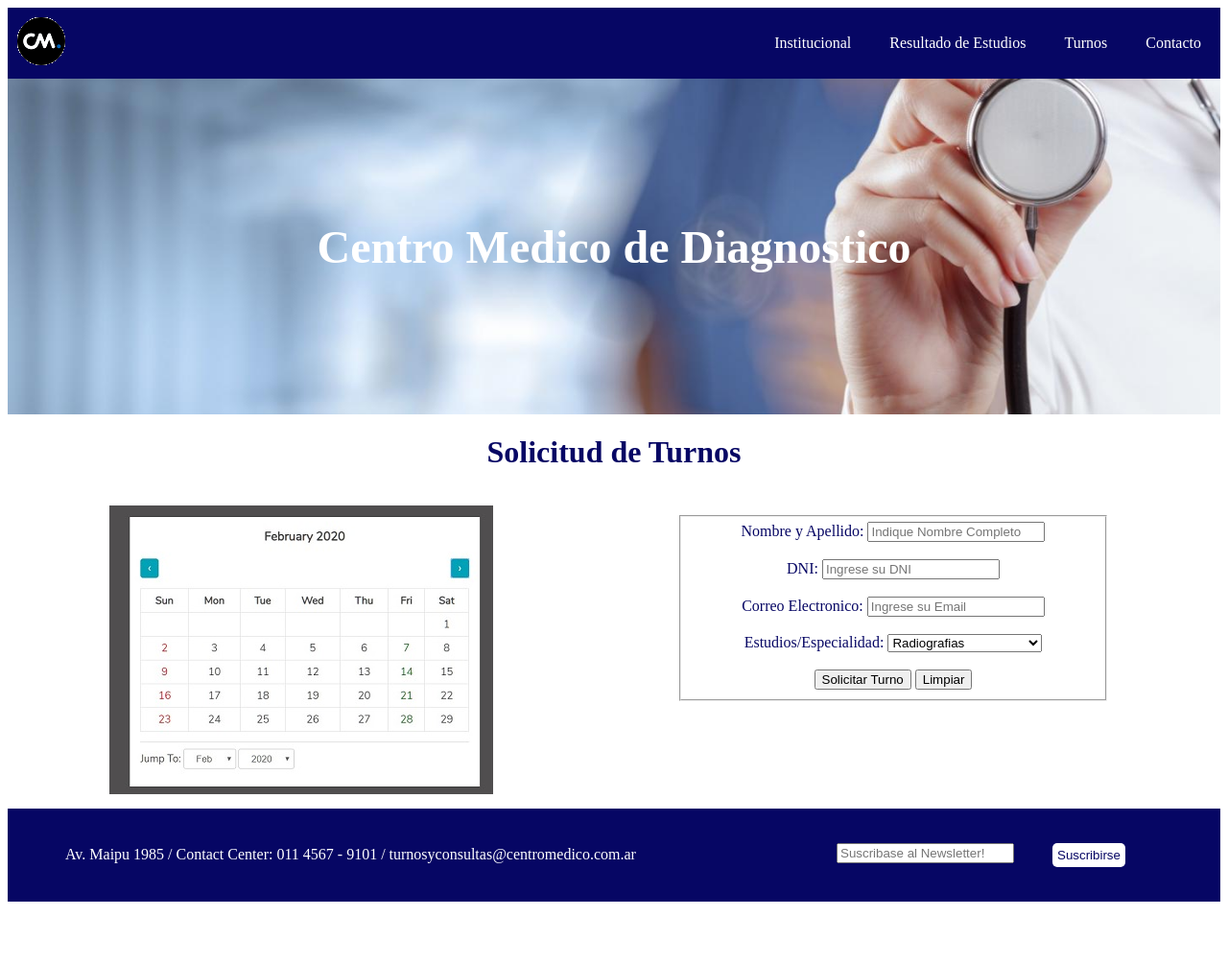
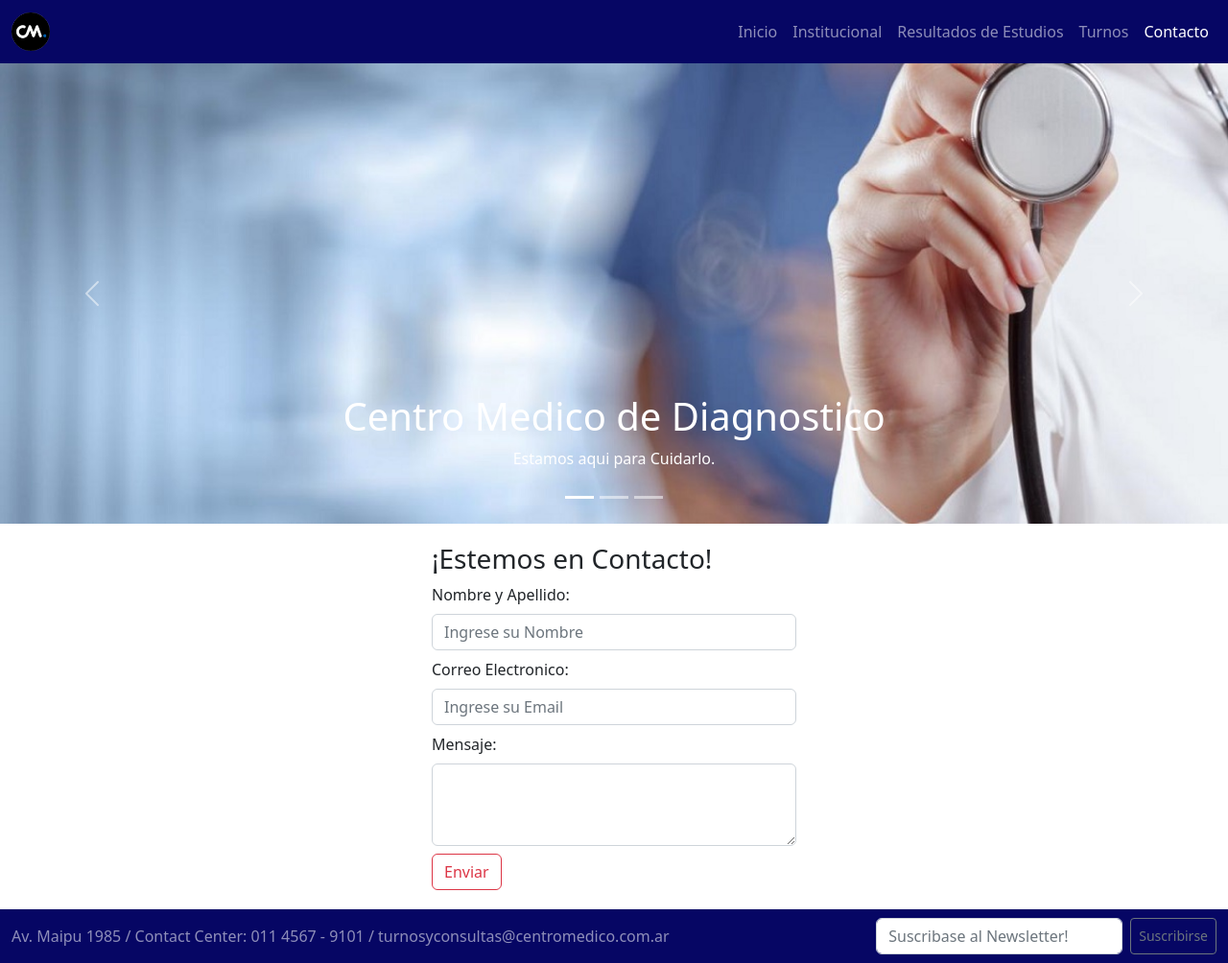
Before and after one commit to sebasaczuk/Pre-sebasaczuk, a plain HTML site: page pages/turnos.html in a window 1280 px wide. Shown: the whole page at 96% size. Before the commit the page ends 948 px from the top, so only its background shows below. Drawn offline with nearby package versions, Linux system fonts and the light colour scheme.

```diff
--- a/pages/turnos.html
+++ b/pages/turnos.html
@@ -4,73 +4,116 @@
     <meta charset="UTF-8">
     <meta http-equiv="X-UA-Compatible" content="IE=edge">
     <meta name="viewport" content="width=device-width, initial-scale=1.0">
-    <link rel="stylesheet" href="../css/style.css">
     <title>Centro Medico de Diagnostico</title>
+    <link href="https://cdn.jsdelivr.net/npm/bootstrap@5.2.3/dist/css/bootstrap.min.css" rel="stylesheet" integrity="sha384-rbsA2VBKQhggwzxH7pPCaAqO46MgnOM80zW1RWuH61DGLwZJEdK2Kadq2F9CUG65" crossorigin="anonymous">
+    <link href="https://cdnjs.cloudflare.com/ajax/libs/animate.css/4.1.1/animate.min.css" rel="stylesheet">
+    <link rel="stylesheet" href="../css/style2.css">
 </head>
     <body>
-    <nav>
-        <div class="logo">
-         <a href="../index.html"><img src="../img/small_minilogo.png" alt="logotipo" title="Inicio"></a>
+        <nav class="navbar navbar-expand-lg navbar-dark" style="background-color: rgb(6, 6, 100)">
+            <div class="container-fluid">
+            <a class="navbar-brand" href="../index.html">
+            <img src="../img/minilogo.png" alt="Inicio" width="40" height="40">
+          </a>
+            <button class="navbar-toggler" type="button" data-bs-toggle="collapse" data-bs-target="#navbarNav" aria-controls="navbarNav" aria-expanded="false" aria-label="Toggle navigation">
+                <span class="navbar-toggler-icon"></span>
+            </button>
+            <div class="collapse navbar-collapse" id="navbarNav">
+                <ul class="navbar-nav ms-auto">
+                    <li class="nav-item">
+                        <a class="nav-link" href="../index.html">Inicio</a>
+                    </li>
+                    <li class="nav-item">
+                    <a class="nav-link" href="../pages/institucional.html">Institucional</a>
+                </li>
+                <li class="nav-item">
+                    <a class="nav-link" href="../pages/resultados.html">Resultados de Estudios</a>
+                </li>
+                <li class="nav-item">
+                    <a class="nav-link" href="../pages/turnos.html">Turnos</a>
+                </li>
+                <li class="nav-item">
+                    <a class="nav-link active" aria-current="page" href="../pages/contacto.html">Contacto</a>
+                </li>
+                </ul>
             </div>
-        <ul>
-            <li><a href="../pages/institucional.html">Institucional</a></li>
-            <li><a href="../pages/resultados.html">Resultado de Estudios</a></li>
-            <li><a href="../pages/turnos.html">Turnos</a></li>
-            <li><a href="../pages/contacto.html">Contacto</a></li>
-        </ul>
+
         </nav>
         <header>
+            <div id="carouselExampleCaptions" class="carousel slide" data-bs-ride="false">
+                <div class="carousel-indicators">
+                <button type="button" data-bs-target="#carouselExampleCaptions" data-bs-slide-to="0" class="active" aria-current="true" aria-label="Slide 1"></button>
+                <button type="button" data-bs-target="#carouselExampleCaptions" data-bs-slide-to="1" aria-label="Slide 2"></button>
+                <button type="button" data-bs-target="#carouselExampleCaptions" data-bs-slide-to="2" aria-label="Slide 3"></button>
+            </div>
+                <div class="carousel-inner">
+                <div class="carousel-item active">
+                    <img src="../img/carrousel/slide1.jpg" class="d-block w-100" alt="...">
+                    <div class="carousel-caption d-none d-md-block">
                     <h1 class="animate__animated animate__pulse animate__infinite">Centro Medico de Diagnostico</h1>
+                    <p>Estamos aqui para Cuidarlo.</p>
+                    </div>
+                </div>
+                <div class="carousel-item">
+                    <img src="../img/carrousel/slide2.jpg" class="d-block w-100" alt="...">
+                    <div class="carousel-caption d-none d-md-block">
+                    <h1 class="animate__animated animate__pulse animate__infinite">Centro Medico de Diagnostico</h1>
+                    <p>Estamos aqui para Cuidarlo.</p>
+                    </div>
+                </div>
+                <div class="carousel-item">
+                    <img src="../img/carrousel/slide3.jpg" class="d-block w-100" alt="...">
+                    <div class="carousel-caption d-none d-md-block">
+                    <h1 class="animate__animated animate__pulse animate__infinite">Centro Medico de Diagnostico</h1>
+                    <p>Estamos aqui para Cuidarlo.</p>
+                    </div>
+                </div>
+
+                <button class="carousel-control-prev" type="button" data-bs-target="#carouselExampleCaptions" data-bs-slide="prev">
+                <span class="carousel-control-prev-icon" aria-hidden="true"></span>
+                <span class="visually-hidden">Previous</span>
+                </button>
+                <button class="carousel-control-next" type="button" data-bs-target="#carouselExampleCaptions" data-bs-slide="next">
+                <span class="carousel-control-next-icon" aria-hidden="true"></span>
+                <span class="visually-hidden">Next</span>
+                </button>
+            </div>
         </header>
-    <main class = "main_1sturnos">
-        <h1>Solicitud de Turnos</h1>
-    <div class="main_turnos">
-    <!-- La siguiente imagen sera reemplazada oportunamente por un calendario en JS -->
-        <img src="../img/baja_calendario.jpg" alt="">
-          <form action="" >
-            <fieldset>
-            <label for="nombre">Nombre y Apellido: </label>
-            <input type="text" name="nombre" id="nombre" placeholder="Indique Nombre Completo" required>
-            <br><br>
-            <label for="dni">DNI: </label>
-            <input type="text" name="dni" id="dni" placeholder="Ingrese su DNI" required>
-            <br><br>
-            <label for="email">Correo Electronico: </label>
-            <input type="email" name="email" id="email" placeholder="Ingrese su Email" required>
-            <br><br>
-            <label for="estudios">Estudios/Especialidad: </label>
-            <select name="estudios">
+              <main>
+                <form class="formulario" action="">
+                    <h3>¡Estemos en Contacto!</h3>
+                <div>
+                    <label class="form-label" for="nombre"> Nombre y Apellido:</label>
+                    <input class="form-control" type="text" name="nombre" id="nombre" placeholder="Ingrese su Nombre" required>
+                </div>
+                <div>
+                    <label class="form-label" for="email"> Correo Electronico:</label>
+                    <input class="form-control" type="email" name="email" id="email" placeholder="Ingrese su Email" required>
+                </div>
+                <div>
+                    <label class="form-label" for="mensaje"> Mensaje:</label>
+                    <textarea class="form-control" id="mensaje" name="mensaje" rows="3" required></textarea>
+                </div>
+                <button type="submit" class="btn btn-outline-danger">Enviar</button>
 
-                <option value="RX">Radiografias</option>
-                <option value="AN">Analisis de Sangre</option>
-                <option value="TX">Tomografia Computada</option>
-                <option value="Hisopado">Hisopado</option>
-            </select>
-
-            <br><br>
-            <input type="submit" value="Solicitar Turno">
-            <input type="reset" value="Limpiar">
-
-        </fieldset>
+            </form>
+                 </table>
+               </main>
+        <footer>
+            <nav class="navbar sticky-bottom navbar-dark" style="background-color: rgb(6, 6, 100)">
+                <div class="container-fluid">
+                    <span class="navbar-text">
+                        Av. Maipu 1985 / Contact Center: 011 4567 - 9101 / turnosyconsultas@centromedico.com.ar
+                      </span>
+                      <form class="d-flex" role="email">
+                      <input class="form-control me-2" type="email" placeholder="Suscribase al Newsletter!" aria-label="Email">
+                      <button class="btn btn-sm btn-outline-secondary" type="submit" hoover="true">Suscribirse</button>
                     </form>
                   </div>
-    </main>
+            </nav>
+        </footer>
 
-    <aside>
-            </aside>
-    <footer>
-        <ul>
-            <li>Av. Maipu 1985 / Contact Center: 011 4567 - 9101 / turnosyconsultas@centromedico.com.ar</li>
-            </ul>
-            <div class="newsletter">
-                <form action="">
-                    <ul>
-                        <li><input type="email" name="newsletter" id="newsletter" placeholder="Suscribase al Newsletter!" required></li>
-                        <li><button class="btn2">Suscribirse</button></li>
-                 </ul>
-                </form>
-            </div>
-
-    </footer>
+        <!-- JavaScript Bundle with Popper -->
+        <script src="https://cdn.jsdelivr.net/npm/bootstrap@5.2.3/dist/js/bootstrap.bundle.min.js" integrity="sha384-kenU1KFdBIe4zVF0s0G1M5b4hcpxyD9F7jL+jjXkk+Q2h455rYXK/7HAuoJl+0I4" crossorigin="anonymous"></script>
     </body>
 </html>
```
Also changed, not shown: pages/oldturnos.html (added, +76 -0 lines). Lines whose indentation alone changed are shown as unchanged.
